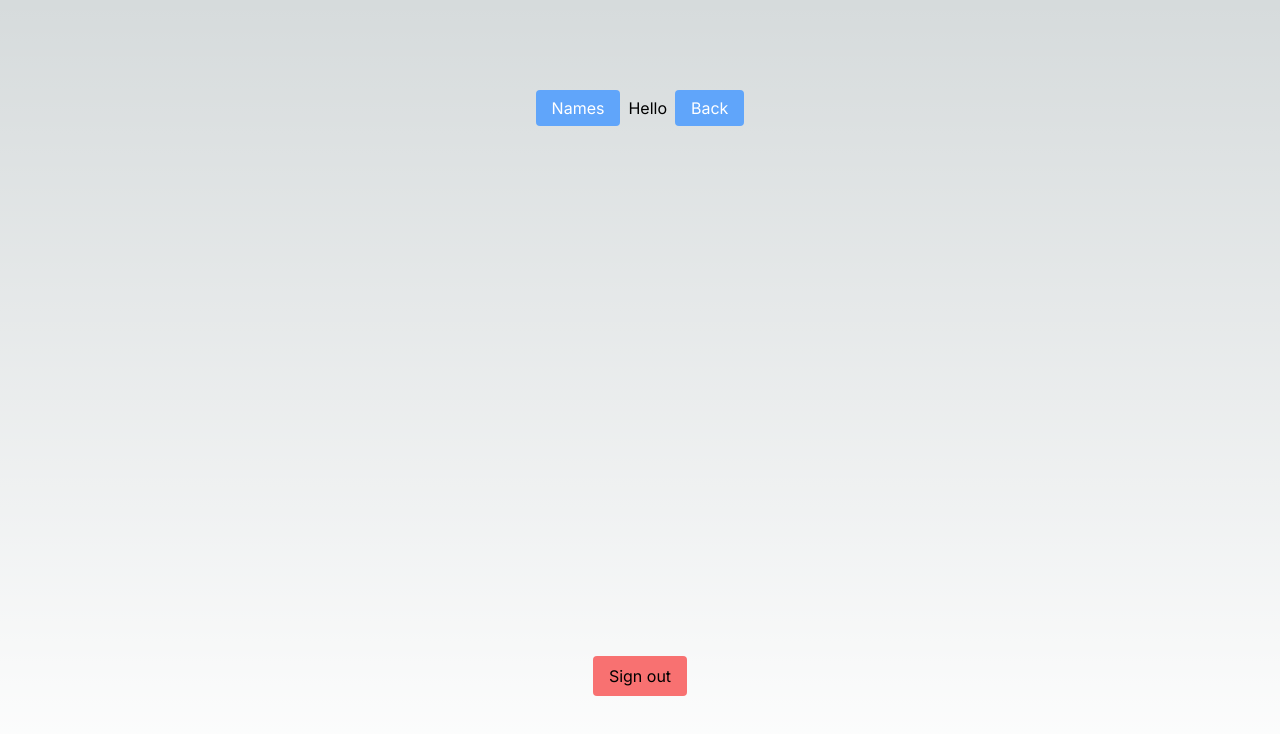
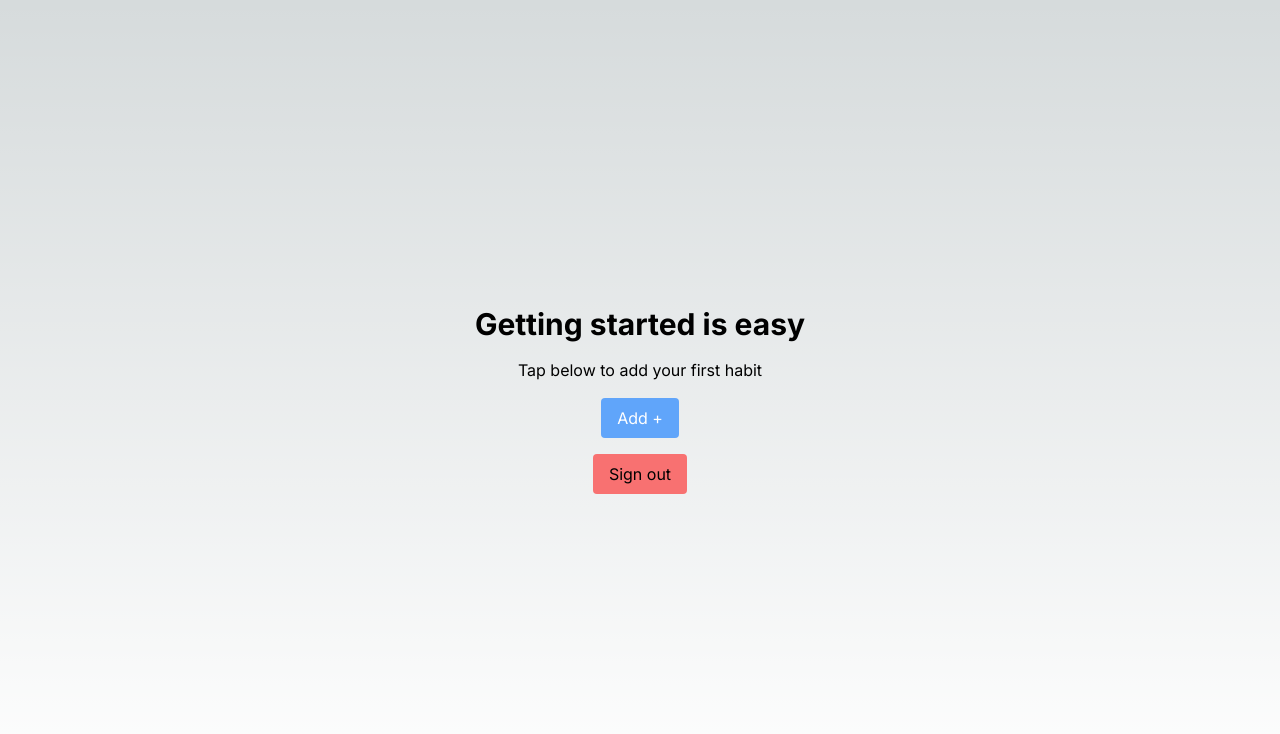
Before and after one commit to drenchoman/habit-tracker-next, a Next.js app: page /home in a window 1280 px wide. Shown: the top 734 px of the page. Built offline with nearby package versions, Linux system fonts and the light colour scheme; no server answers; sample sign-in values are in the browser's storage.

Commit message:
add add habit button to home page

```diff
--- a/src/app/home/page.js
+++ b/src/app/home/page.js
@@ -17,23 +17,17 @@ export default function Admin() {
   }, [user]);
 
   return (
-    <main className="flex min-h-screen flex-col items-center justify-between p-24">
-      <div>
-        <Link
-          className="bg-blue-400 hover:bg-blue-700 text-white py-2 px-4 rounded my-2 mx-2"
-          href="/names"
-        >
-          Names
-        </Link>
-        <span>Hello</span>
+    <main className="flex min-h-screen flex-col items-center justify-center p-8">
+      <div className="flex flex-col items-center">
+        <h2 className="text-3xl text-center font-bold my-2">
+          Getting started is easy
+        </h2>
+        <p className="m-2">Tap below to add your first habit</p>
+        <button className="bg-blue-400 hover:bg-blue-700 text-white py-2 px-4 m-2 rounded">
+          <Link href="/home/add">Add +</Link>
+        </button>
+      </div>
 
-        <Link
-          className="bg-blue-400 hover:bg-blue-700 text-white py-2 px-4 rounded my-2 mx-2"
-          href="/"
-        >
-          Back
-        </Link>
-      </div>
       <Signout />
     </main>
   );
--- a/src/app/page.js
+++ b/src/app/page.js
@@ -18,8 +18,8 @@ export default function Home() {
   });
 
   return (
-    <main className="flex min-h-screen flex-col items-center justify-center  p-12">
-      <h1 className="text-2xl py-2">Habit Tracker</h1>
+    <main className="flex min-h-screen flex-col items-center justify-center  p-8">
+      <h1 className="text-2xl py-2 text-center">Habit Tracker</h1>
       <div className="flex  flex-row items-center">
         <button className="bg-blue-400 hover:bg-blue-700 rounded py-2 px-4 m-2">
           <Link href="/signin"> Sign in </Link>
```
